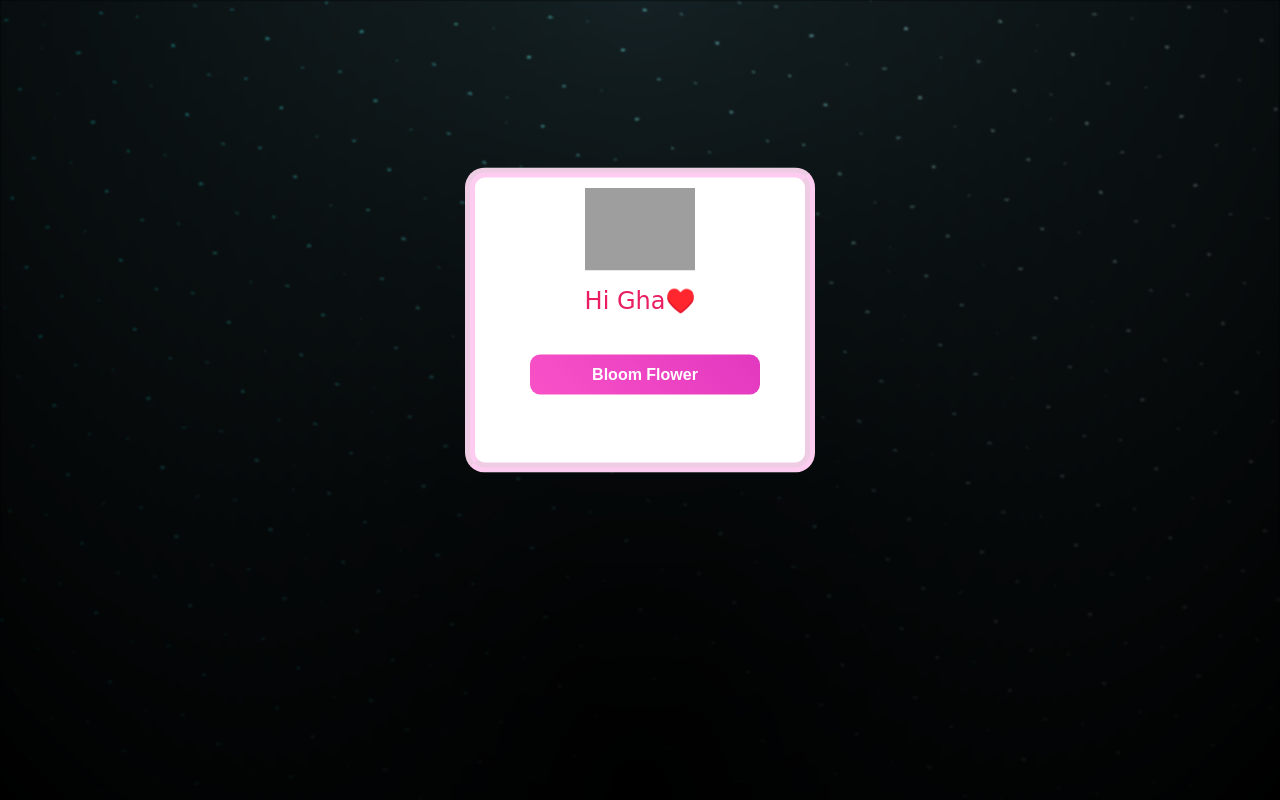
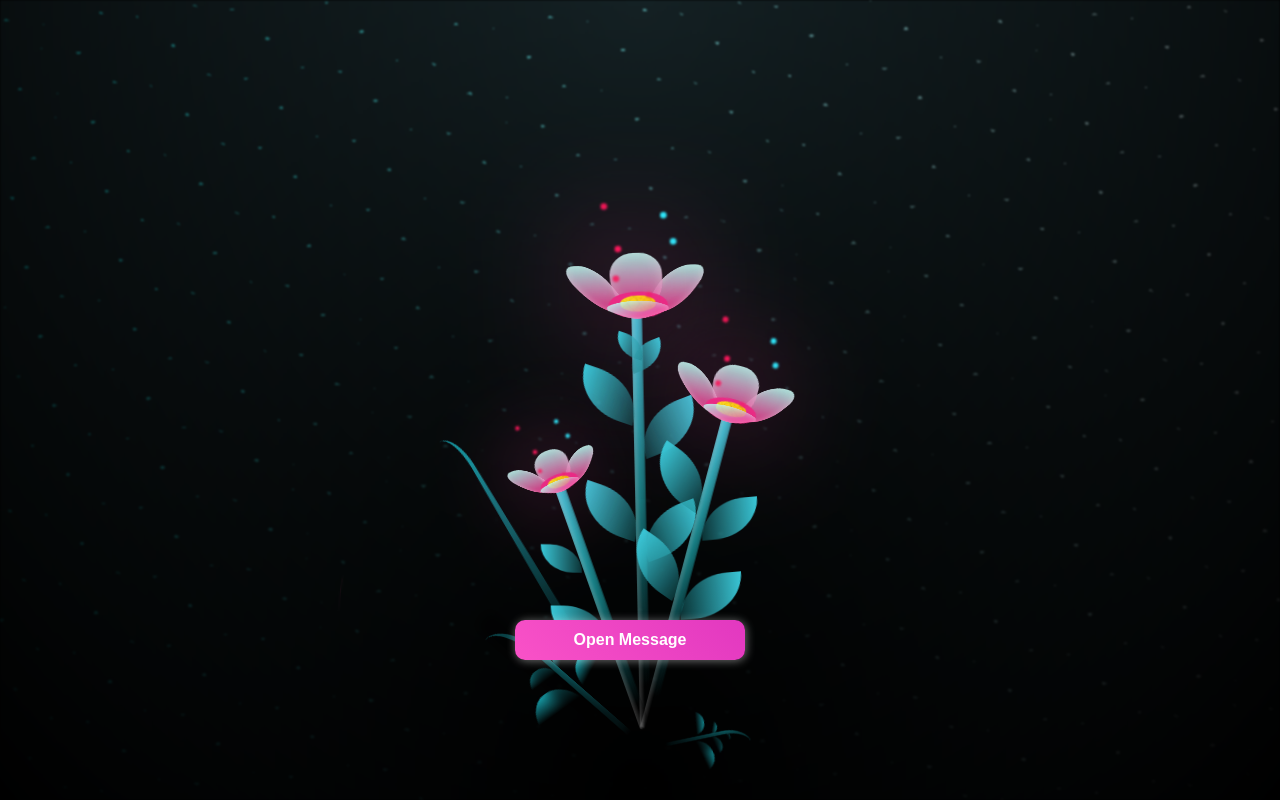
Before and after one commit to Kaisecret/Lovevenus, a plain HTML site: page index.html in a window 1280 px wide. Both pictures are taken after a click on the element "Bloom Flower". Drawn offline with Linux system fonts and the light colour scheme; grey boxes are pictures that could not be loaded.

Commit message:
Update index.html

```diff
--- a/index.html
+++ b/index.html
@@ -1168,30 +1168,27 @@ p{
 <body class="not-loaded">
 
   <div class="popup2" id="popup2">
-
       <h5 class="oki" id="oki">Open Message</h5>
-
-               </div>
+  </div>
+
   <div class="popup4" id="popup4">
-
       <h5 class="oki" id="okis">Hide Messages</h5>
-
-                </div>
+  </div>
+
   <div class="popup" id="popup">
-
-          <img src="https://media1.tenor.com/m/knwWU-EgRmMAAAAC/cat-cute.gif"  id="myImage" width="110">
+      <img src="https://media1.tenor.com/m/knwWU-EgRmMAAAAC/cat-cute.gif" id="myImage" width="110">
       <p id="text">Hi Gha♥️ <br/></p>
       <h5 class="ok" id="ok">Bloom Flower</h5>
-
-        </div>
+  </div>
+
   <div class="popup3" id="popup3">
-
       <img src="https://media.tenor.com/VJyaKrH7KlgAAAAi/cute-girl.gif" id="myImage1">
       <p id="text1">I Love You♥️</p>
       <h5 class="ok" id="o">Ok</h5>
-
-         </div>
+  </div>
+
   <div class="night"></div>
+
 
   <div class="flowers">
 
@@ -1502,9 +1499,11 @@ const popup2 = document.getElementById("popup2");
   const popup3 = document.getElementById("popup3");
   const popup4 = document.getElementById("popup4");
   let image = document.getElementById("myImage1");
+
   image.width = 140;
   image.height = 120;
-let messageIndex = 0;get
+  let messageIndex = 0;
+
   const messages = [
       {
           imageUrl: "https://media1.tenor.com/m/_OCFinnVHk4AAAAC/mochi-cat.gif",
@@ -1513,14 +1512,13 @@ const messages = [
       {
           imageUrl: "https://media1.tenor.com/m/QLmCWa_WwrMAAAAd/%EB%AA%A8%EC%B0%8C-%EB%AA%A8%EB%AA%A8%EC%B0%8C.gif",
           text: "Happy Valentine’s Day, Gha! I love you so much. ❤️"
-    },
-
+      }
   ];
 
   okay.addEventListener("click", () => {
       popup.style.display = "none";
       popup2.style.display = "block";
-    const c = setTimeout(() => {
+      setTimeout(() => {
           document.body.classList.remove("not-loaded");
       }, 500);
   });
@@ -1535,9 +1533,7 @@ okis.addEventListener("click", () => {
       popup4.style.display = "none";
       popup2.style.display = "block";
       popup3.style.display = "none";
-
   });
-
 
   o.addEventListener("click", () => {
       if (popup3.style.display === "block") {
@@ -1546,9 +1542,5 @@ o.addEventListener("click", () => {
           messageIndex = (messageIndex + 1) % messages.length;
       }
   });
-
-
-
-
 </script>
 </html>
```
Lines whose indentation alone changed are shown as unchanged.
